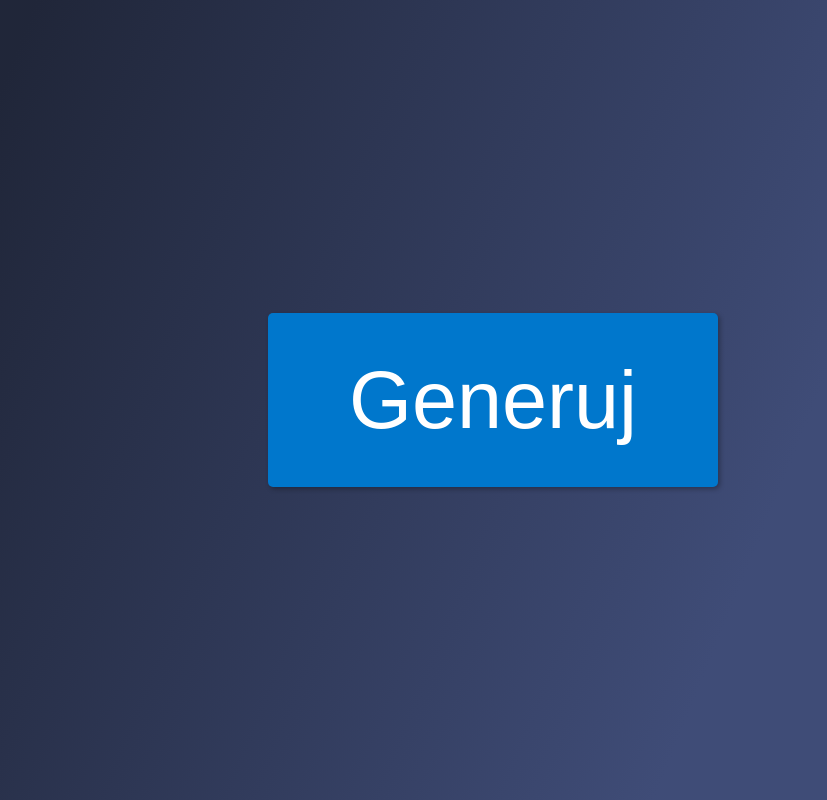
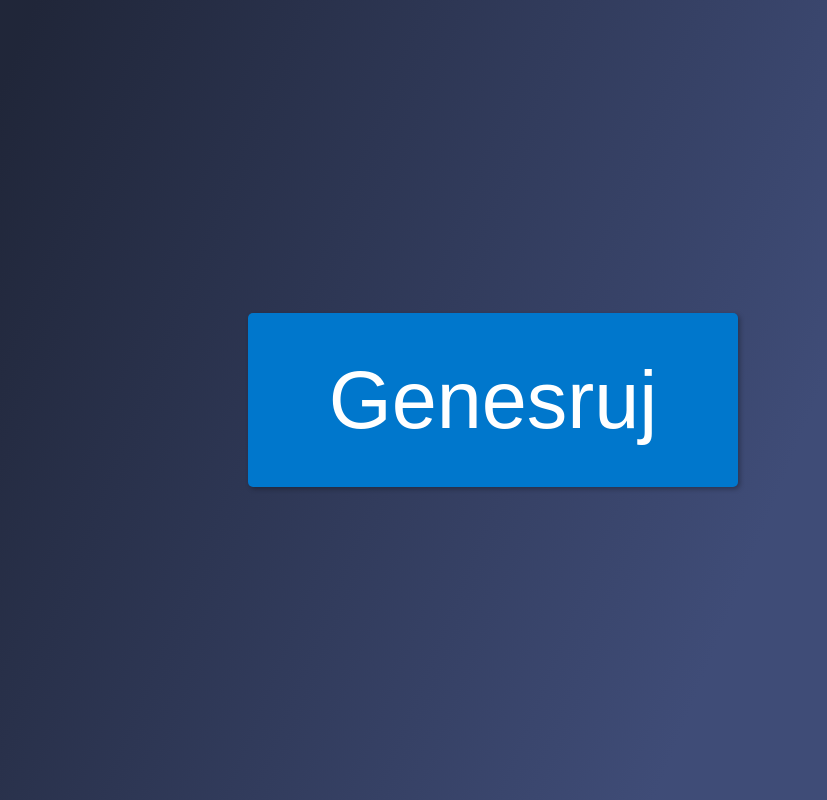
Before and after one commit to n1nis/WordGenerator, a plain HTML site: page index.html in a window 1280 px wide. Shown: the whole page, without its empty margins (147-974 px from the left). Drawn offline with Linux system fonts and the light colour scheme.

Commit message:
Update index.html

```diff
--- a/index.html
+++ b/index.html
@@ -9,7 +9,7 @@
   </head>
   <body>
     <div class="wrapper">
-      <button class="dbl-click" onclick="generateWords()">Generuj</button>
+      <button class="dbl-click" onclick="generateWords()">Genesruj</button>
       <div id="wordList"></div>
     </div>
 
```
